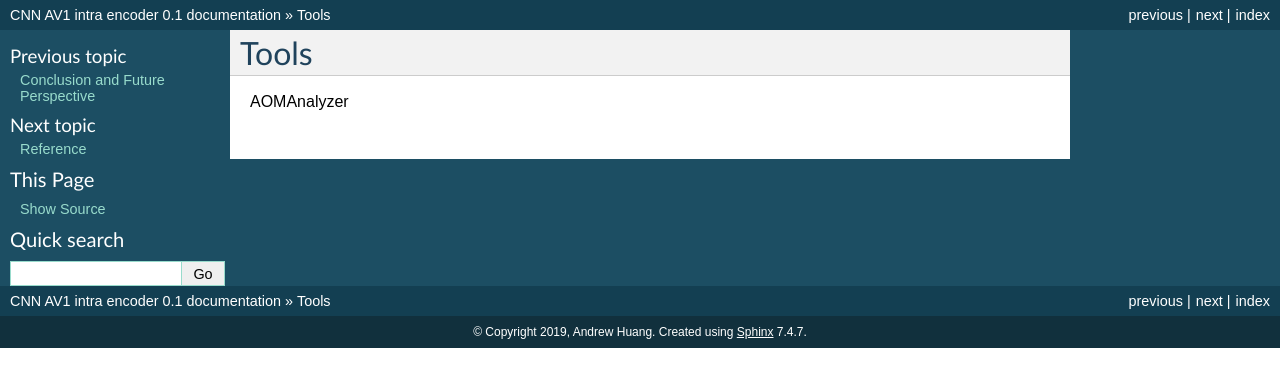
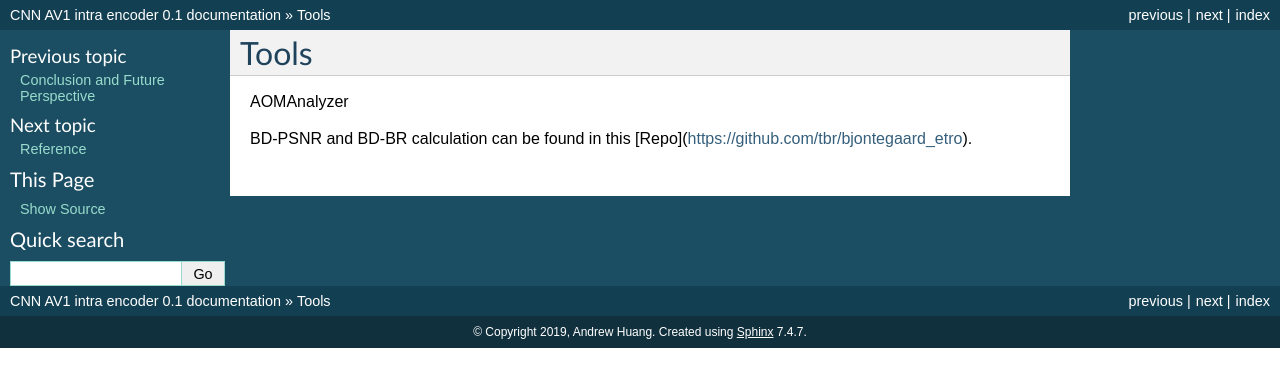
Before and after one commit to epadam/CNN-AV1-intra-encoder, a Sphinx documentation site: the page built from source/tools.rst, in a window 1280 px wide. Shown: the top 387 px of the page. Built offline with Sphinx 7.4.7, drawn with Linux system fonts in a browser that asks for light colours.

Commit message:
Update tools.rst

```diff
--- a/source/tools.rst
+++ b/source/tools.rst
@@ -2,3 +2,5 @@ Tools
 =======
 
 AOMAnalyzer
+
+BD-PSNR and BD-BR calculation can be found in this [Repo](https://github.com/tbr/bjontegaard_etro).
```
